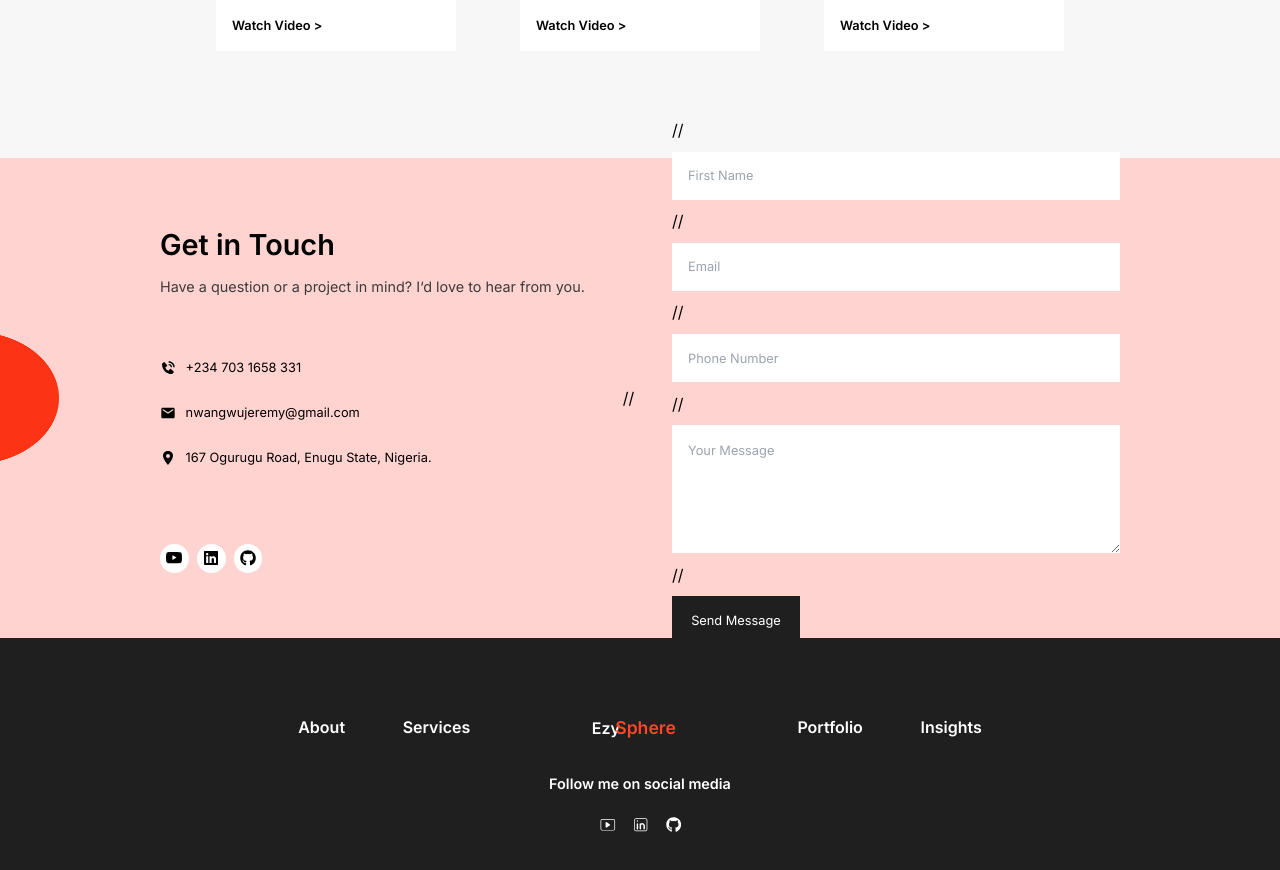
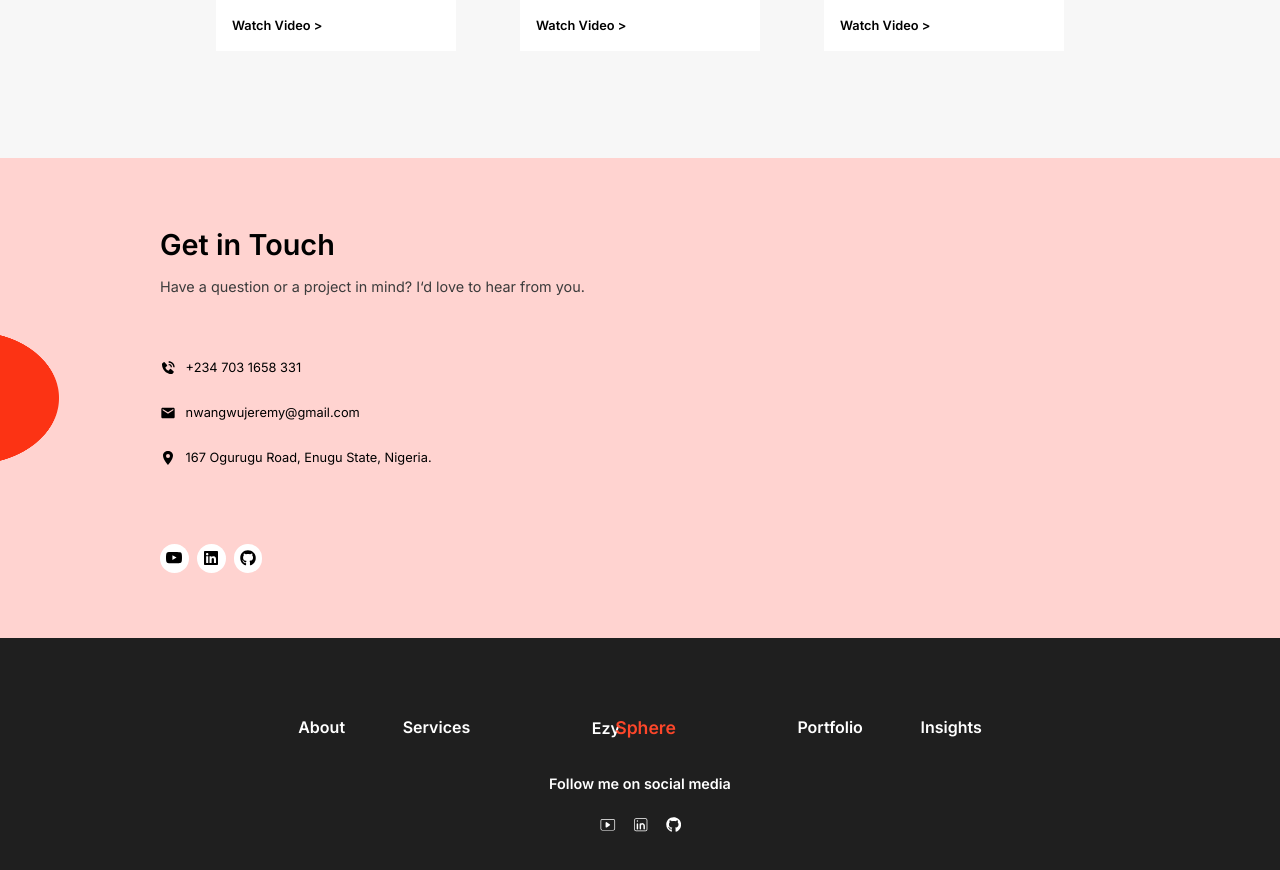
Before and after one commit to IsraelIyke/IsraelNwangwu, a Next.js app: page / in a window 1280 px wide. Shown: the part 2722-3592 px from the top of the page. Built offline with nearby package versions, Linux system fonts and the light colour scheme; a web font is replaced by a local one.

Commit message:
Update Newsletter.js

```diff
--- a/app/components/Newsletter.js
+++ b/app/components/Newsletter.js
@@ -51,13 +51,6 @@ export default function Newsletter() {
           </Link>
         </div>
       </div>
-      // <div className="newsletter-input">
-      //   <input placeholder="First Name" />
-      //   <input placeholder="Email" />
-      //   <input placeholder="Phone Number" />
-      //   <textarea placeholder="Your Message" />
-      //   <button>Send Message</button>
-      // </div>
-    </div>
+       </div>
   );
 }
```
